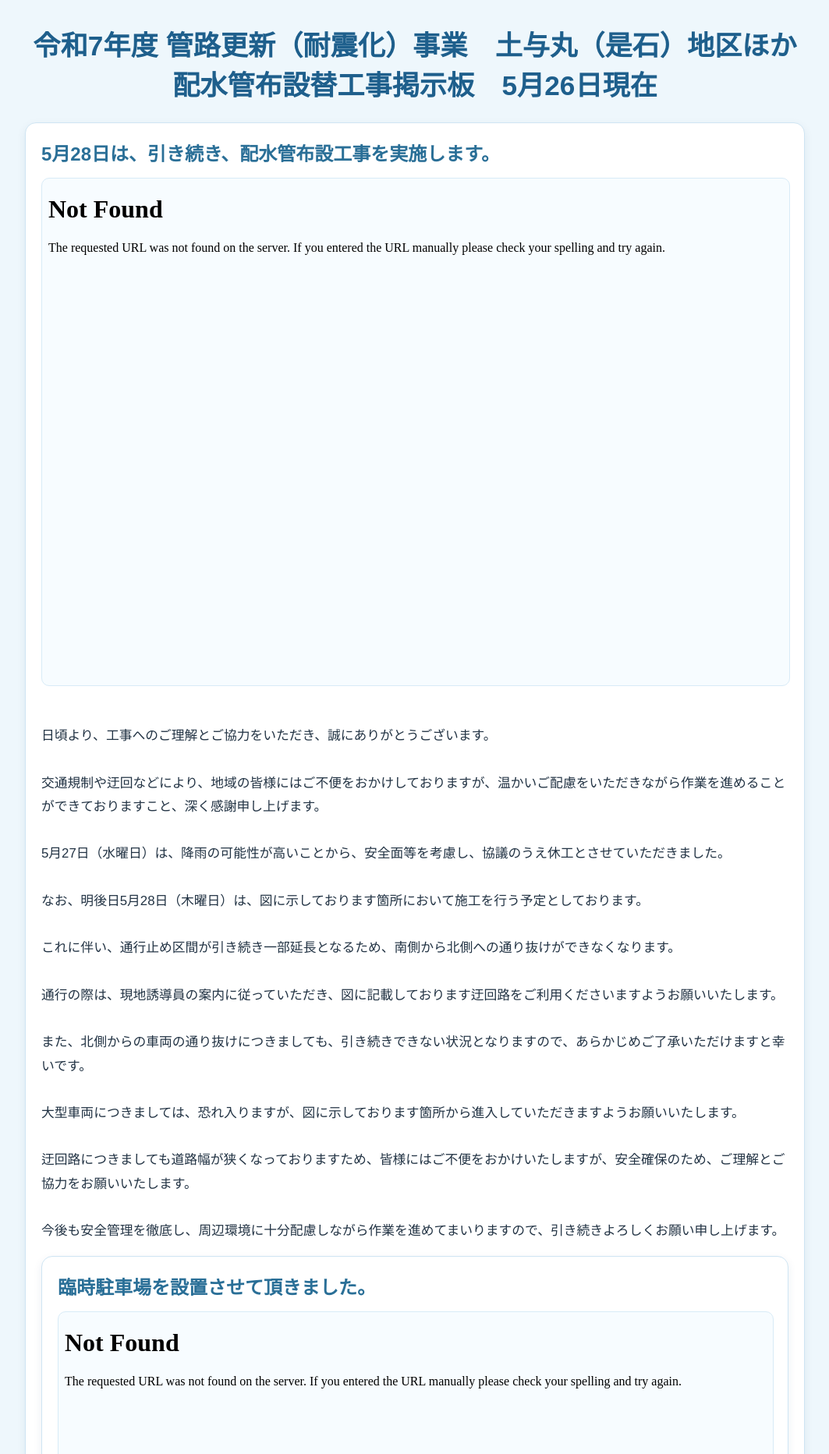
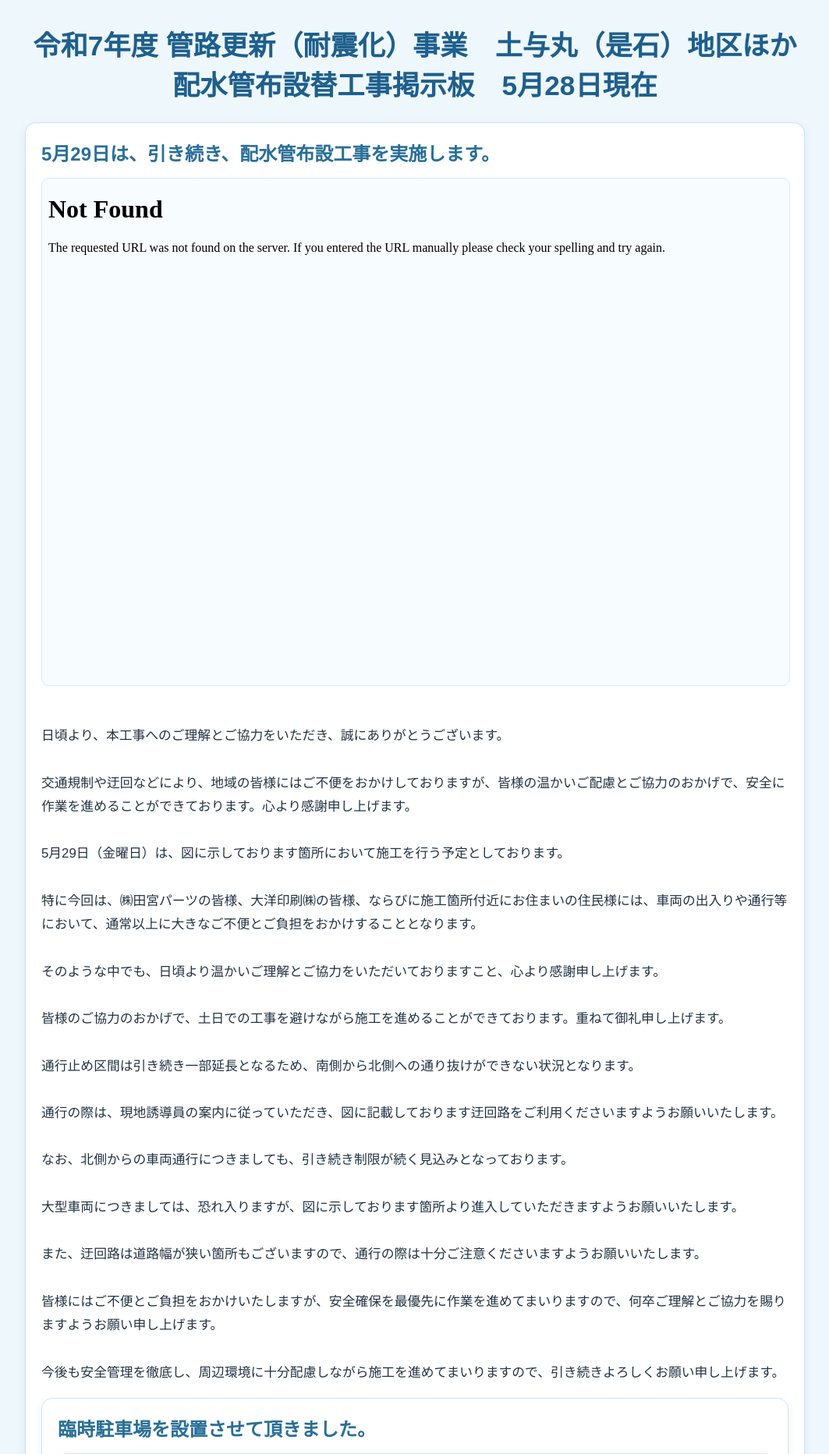
Before and after one commit to takeda03731-yu/construction_board, a Flask app: page / in a window 1280 px wide. Shown: the top 1865 px of the page at 78% size, without its empty margins (108-1171 px from the left). Run offline with Flask 3, Linux system fonts and the light colour scheme; some libraries are stand-ins or nearby versions.

Commit message:
田宮パーツ施工

```diff
--- a/main.py
+++ b/main.py
@@ -75,14 +75,14 @@ with app.app_context():
 # 表示用固定データ
 # -------------------------
 SITE_INFO = {
-    "construction_name": "令和7年度 管路更新（耐震化）事業　土与丸（是石）地区ほか配水管布設替工事掲示板　5月26日現在",
+    "construction_name": "令和7年度 管路更新（耐震化）事業　土与丸（是石）地区ほか配水管布設替工事掲示板　5月28日現在",
     "image_file": "配水管布設工.pdf",  # staticフォルダ内のファイル名
     "image_file2": "工事概要.pdf",
     "image_file3": "臨時駐車場.pdf",
-    "image_description": "日頃より、工事へのご理解とご協力をいただき、誠にありがとうございます。\n\n交通規制や迂回などにより、地域の皆様にはご不便をおかけしておりますが、温かいご配慮をいただきながら作業を進めることができておりますこと、深く感謝申し上げます。\n\n5月27日（水曜日）は、降雨の可能性が高いことから、安全面等を考慮し、協議のうえ休工とさせていただきました。\n\nなお、明後日5月28日（木曜日）は、図に示しております箇所において施工を行う予定としております。\n\nこれに伴い、通行止め区間が引き続き一部延長となるため、南側から北側への通り抜けができなくなります。\n\n通行の際は、現地誘導員の案内に従っていただき、図に記載しております迂回路をご利用くださいますようお願いいたします。\n\nまた、北側からの車両の通り抜けにつきましても、引き続きできない状況となりますので、あらかじめご了承いただけますと幸いです。\n\n大型車両につきましては、恐れ入りますが、図に示しております箇所から進入していただきますようお願いいたします。\n\n迂回路につきましても道路幅が狭くなっておりますため、皆様にはご不便をおかけいたしますが、安全確保のため、ご理解とご協力をお願いいたします。\n\n今後も安全管理を徹底し、周辺環境に十分配慮しながら作業を進めてまいりますので、引き続きよろしくお願い申し上げます。",
+    "image_description": "日頃より、本工事へのご理解とご協力をいただき、誠にありがとうございます。\n\n交通規制や迂回などにより、地域の皆様にはご不便をおかけしておりますが、皆様の温かいご配慮とご協力のおかげで、安全に作業を進めることができております。心より感謝申し上げます。\n\n5月29日（金曜日）は、図に示しております箇所において施工を行う予定としております。\n\n特に今回は、㈱田宮パーツの皆様、大洋印刷㈱の皆様、ならびに施工箇所付近にお住まいの住民様には、車両の出入りや通行等において、通常以上に大きなご不便とご負担をおかけすることとなります。\n\nそのような中でも、日頃より温かいご理解とご協力をいただいておりますこと、心より感謝申し上げます。\n\n皆様のご協力のおかげで、土日での工事を避けながら施工を進めることができております。重ねて御礼申し上げます。\n\n通行止め区間は引き続き一部延長となるため、南側から北側への通り抜けができない状況となります。\n\n通行の際は、現地誘導員の案内に従っていただき、図に記載しております迂回路をご利用くださいますようお願いいたします。\n\nなお、北側からの車両通行につきましても、引き続き制限が続く見込みとなっております。\n\n大型車両につきましては、恐れ入りますが、図に示しております箇所より進入していただきますようお願いいたします。\n\nまた、迂回路は道路幅が狭い箇所もございますので、通行の際は十分ご注意くださいますようお願いいたします。\n\n皆様にはご不便とご負担をおかけいたしますが、安全確保を最優先に作業を進めてまいりますので、何卒ご理解とご協力を賜りますようお願い申し上げます。\n\n今後も安全管理を徹底し、周辺環境に十分配慮しながら施工を進めてまいりますので、引き続きよろしくお願い申し上げます。",
     "image_description2": "工事は舗装版切断工から始まり、本舗装復旧工で終了となります。給水分岐替工では、個別に断水が発生します。断水の際は事前にお知らせしますので、ご理解とご協力をお願い致します。",
     "image_description3": "このたび、近隣の住民様のご厚意により、臨時駐車場を設置させていただくこととなりました。\n\n配水管の布設作業は、1日あたり約15m～30m程度の掘削を行うため、施工箇所によりましては、一時的にお車の出し入れが難しくなる場合がございます。\n\nその際には大変恐れ入りますが、臨時駐車場へのお車のご移動にご協力をお願いさせていただくことがございます。\n\nなお、臨時駐車場内における盗難や事故等につきましては、誠に申し訳ございませんが、責任を負いかねますので、貴重品の管理や施錠等にご留意いただきますようお願い申し上げます。\n\nできる限りご不便をおかけしないよう努めてまいりますので、安心・安全な工事のため、何卒ご理解とご協力のほどお願い申し上げます。",
-    "holiday_notice": "明日5月27日は、天候不良が予想されているため、安全面を考慮し休工とさせていただきます。\n\nまた、本工事では、作業員の安全確保や健康管理、ならびに建設業界における働き方改善の取り組みの一環として、原則として土曜日・日曜日を休工日としております。\n\n近年、建設業界では、安全で持続的な施工体制を維持するため、適切に休日を確保しながら工事を進める取り組みが進められております。\n\nそのため、本工事につきましても、特別な事情がない限り、土曜日・日曜日の作業は行わない予定としております。\n\n地域の皆様にはご不便をおかけする場面もございますが、安全かつ円滑に工事を進めていくため、何卒ご理解とご協力を賜りますようお願い申し上げます。"
+    "holiday_notice": "本工事では、作業員の安全確保や健康管理、ならびに建設業界における働き方改善の取り組みの一環として、原則として土曜日・日曜日を休工日としております。\n\n近年、建設業界では、安全で持続的な施工体制を維持するため、適切に休日を確保しながら工事を進める取り組みが進められております。\n\nそのため、本工事につきましても、特別な事情がない限り、土曜日・日曜日の作業は行わない予定としております。\n\n地域の皆様にはご不便をおかけする場面もございますが、安全かつ円滑に工事を進めていくため、何卒ご理解とご協力を賜りますようお願い申し上げます。"
 }
 
 
--- a/templates/base.html
+++ b/templates/base.html
@@ -15,7 +15,7 @@
         </header>
 
         <section class="card">
-            <h2>5月28日は、引き続き、配水管布設工事を実施します。</h2>
+            <h2>5月29日は、引き続き、配水管布設工事を実施します。</h2>
 
             {% set ext = site.image_file.split('.')[-1].lower() %}
 
```
Also changed, not shown: 1 other file.
